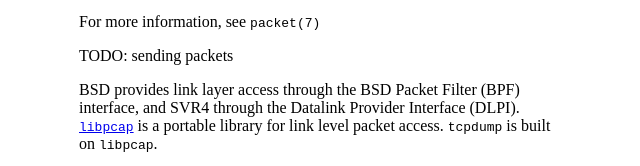
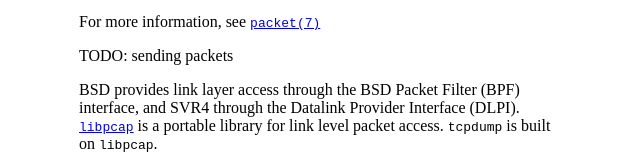
Before and after one commit to cseed/cseed.github.io, a plain HTML site: page ethernet.html in a window 1280 px wide. Shown: the part 1764-1930 px from the top of the page, 321-961 px from the left. Drawn offline with Linux system fonts and the light colour scheme.

Commit message:
Added link for packet(7)

```diff
--- a/ethernet.html
+++ b/ethernet.html
@@ -103,7 +103,7 @@
     unsigned char  sll_addr[8];  /* Physical-layer address */
   };</pre></tt></p>
 
-      <p>For more information, see <tt>packet(7)</tt></p>
+      <p>For more information, see <a href="http://man7.org/linux/man-pages/man7/packet.7.html"><tt>packet(7)</tt></a></p>
 
       <p>TODO: sending packets</p>
 
```
